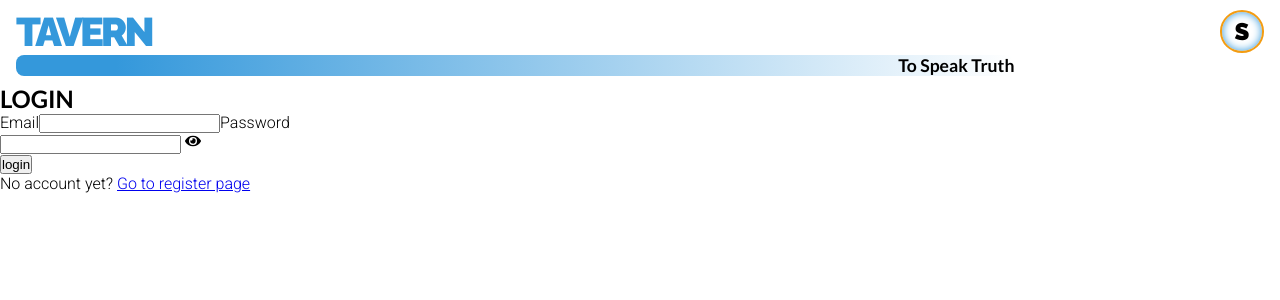
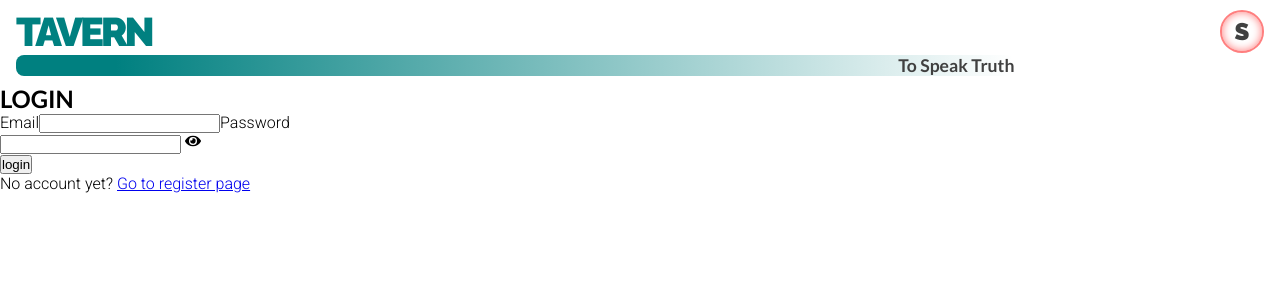
Before and after one commit to Pakibenji/Tavern, a Next.js app: page /login in a window 1280 px wide. Shown: the top 300 px of the page. Built offline with nearby package versions, Linux system fonts and the light colour scheme; sample sign-in values are in the browser's storage.

Commit message:
new style

```diff
--- a/app/components/Header.module.css
+++ b/app/components/Header.module.css
@@ -38,18 +38,18 @@
 }
 
 .login a {
-    color: var(--black);
+    color: var(--grey);
     border: 2px solid var(--secondary-color);
     border-radius:50%;
     padding: 0.3rem 0.8rem;
-    box-shadow: 0 0 0.5rem inset var(--main-color);
+    box-shadow: 0 0 0.5rem inset var(--secondary-color);
 }
 
 .header h2 {
   width: 80%;
   font-size: 1.1rem;
   text-align: right;
-  color: var(--black);
+  color: var(--grey);
   background: linear-gradient(
     90deg,
     var(--main-color) 0%,
--- a/app/global.css
+++ b/app/global.css
@@ -1,8 +1,9 @@
 :root {
-    --main-color: #3498db;
-    --secondary-color: #f39c12;
+    --main-color: #008080;
+    --secondary-color: #ff7f7f;
     --black: #000000;
     --white: #ffffff;
+    --grey: #404040;
 }
 * {
     box-sizing: border-box;
```
Also changed, not shown: app/components/NewComment.module.css (+12 -2 lines), app/components/NewThread.module.css (+11 -1 lines), app/components/Thread.module.css (+15 -5 lines).
